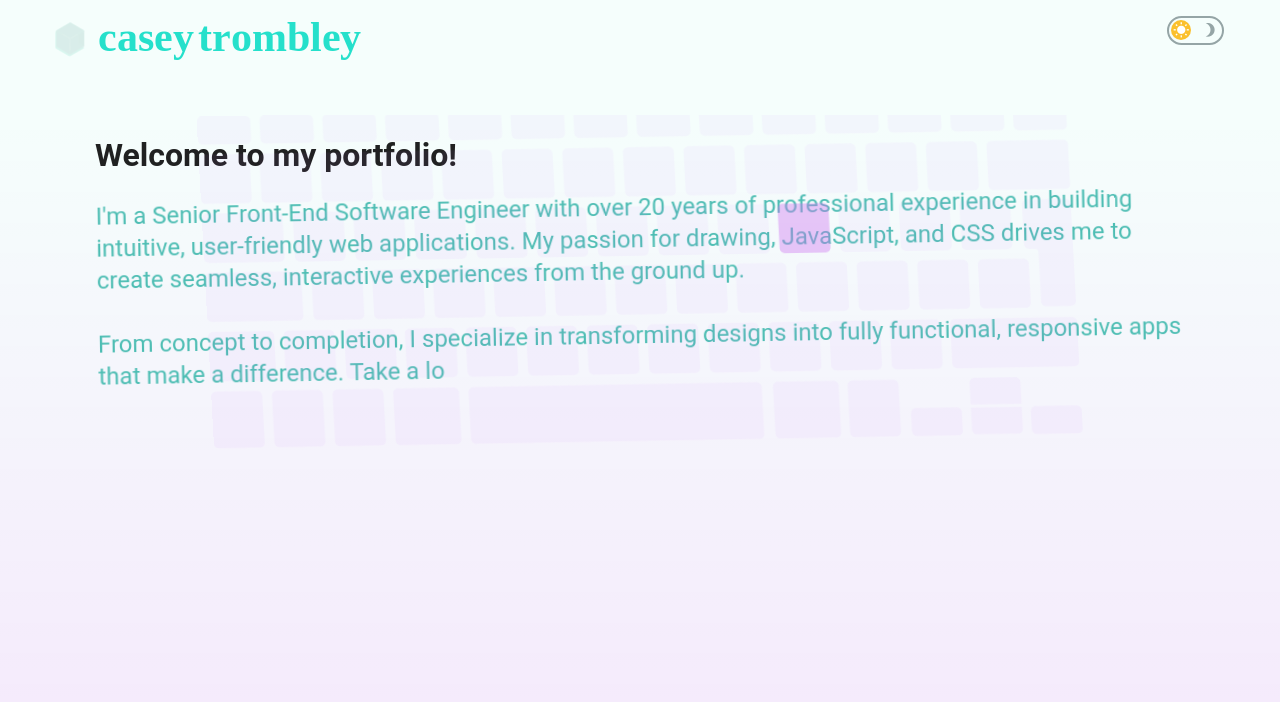
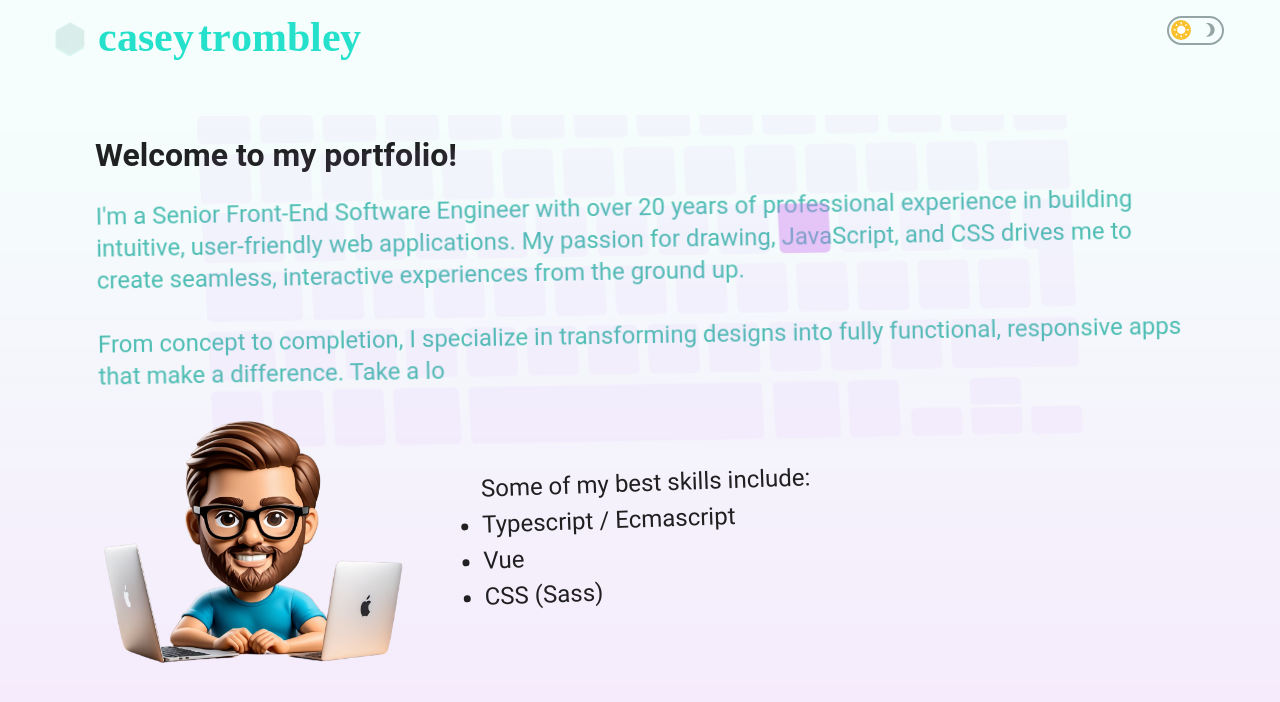
Before and after one commit to caseytrombley/portfolio, a Vue app: page / in a window 1280 px wide. Shown: the top 702 px of the page. Built offline with nearby package versions, Linux system fonts and the light colour scheme; a web font is replaced by a local one.

Commit message:
avatar and skills

```diff
--- a/src/components/SectionIntro.vue
+++ b/src/components/SectionIntro.vue
@@ -20,14 +20,28 @@
         <v-icon icon="mdi-arrow-down-thick" />
       </span>
     </div>
-<!--    <div class="bottom-div">-->
-<!--      <div class="avatar">-->
-<!--        <Avatar />-->
-<!--      </div>-->
-<!--      <div class="desc">-->
-<!--        More words here-->
-<!--      </div>-->
-<!--    </div>-->
+    <div class="bottom-div">
+      <v-container max-width="1200px" fluid class="container">
+        <div class="more">
+          <div class="avatar">
+            <img src="/avatar.png" alt="">
+          </div>
+          <div class="desc">
+            <div class="title">
+              Some of my best skills include:
+            </div>
+            <div class="desc-items">
+              <ul>
+                <li>Typescript / Ecmascript</li>
+                <li>Vue</li>
+                <li>CSS (Sass)</li>
+              </ul>
+            </div>
+          </div>
+        </div>
+      </v-container>
+
+    </div>
 <!--    <div class="background">-->
 <!--      <Avatar />-->
 <!--    </div>-->
@@ -162,10 +176,66 @@ h1 {
   }
 }
 
+.bottom-div {
+  position: absolute;
+  bottom: 0;
+  width: 100%;
+  text-align: center;
+  margin-bottom: 0;
+  padding: 5rem 3rem;
+
+}
+@media (min-width: 768px) {
+  .bottom-div {
+    position: absolute;
+    bottom: 0;
+    width: 100%;
+    text-align: center;
+    margin-bottom: 114px;
+    padding: 7rem 3rem;
+  }
+}
+
+.more {
+  display: block;
+  margin: 0 auto;
+}
+
 .avatar {
-  width: 300px;
-  height: 300px;
-  transform: scale(1);
+  margin: 0 auto;
+  max-width: 300px;
+
+  img {
+    width: 100%;
+  }
+}
+.desc {
+  text-align: left;
+  font-size: 1.5rem;
+  background: rgba(255,255,255,0.02);
+  padding: 3rem;
+  border-radius: 15px;
+  transform: rotate(-2deg);
+
+  .items {
+    ul {
+      text-align: left;
+    }
+  }
+}
+@media (min-width: 768px) {
+  .more {
+    display: flex;
+    margin: 0 auto;
+  }
+  .avatar {
+    margin: 0 2rem 0 0;
+    max-width: 300px;
+
+    img {
+      width: 100%;
+    }
+  }
 }
 
 .background {
--- a/src/styles/base.scss
+++ b/src/styles/base.scss
@@ -154,19 +154,7 @@ section {
   position: relative;
 }
 
-.bottom-div {
-  position: absolute;
-  bottom: 0;
-  width: 100%;
-  text-align: center;
 
-  margin-bottom: 114px;
-
-  //background-color: rgba(255, 0, 255, 0.1);
-  padding: 7rem 3rem;
-  //box-shadow: 0 -2px 5px rgba(0, 0, 0, 0.1); /* Optional: shadow effect */
-  //font-size: 1rem;
-}
 .grad-bottom {
   background: linear-gradient(
                   to bottom,
```
Also changed, not shown: public/avatar.png (added).
